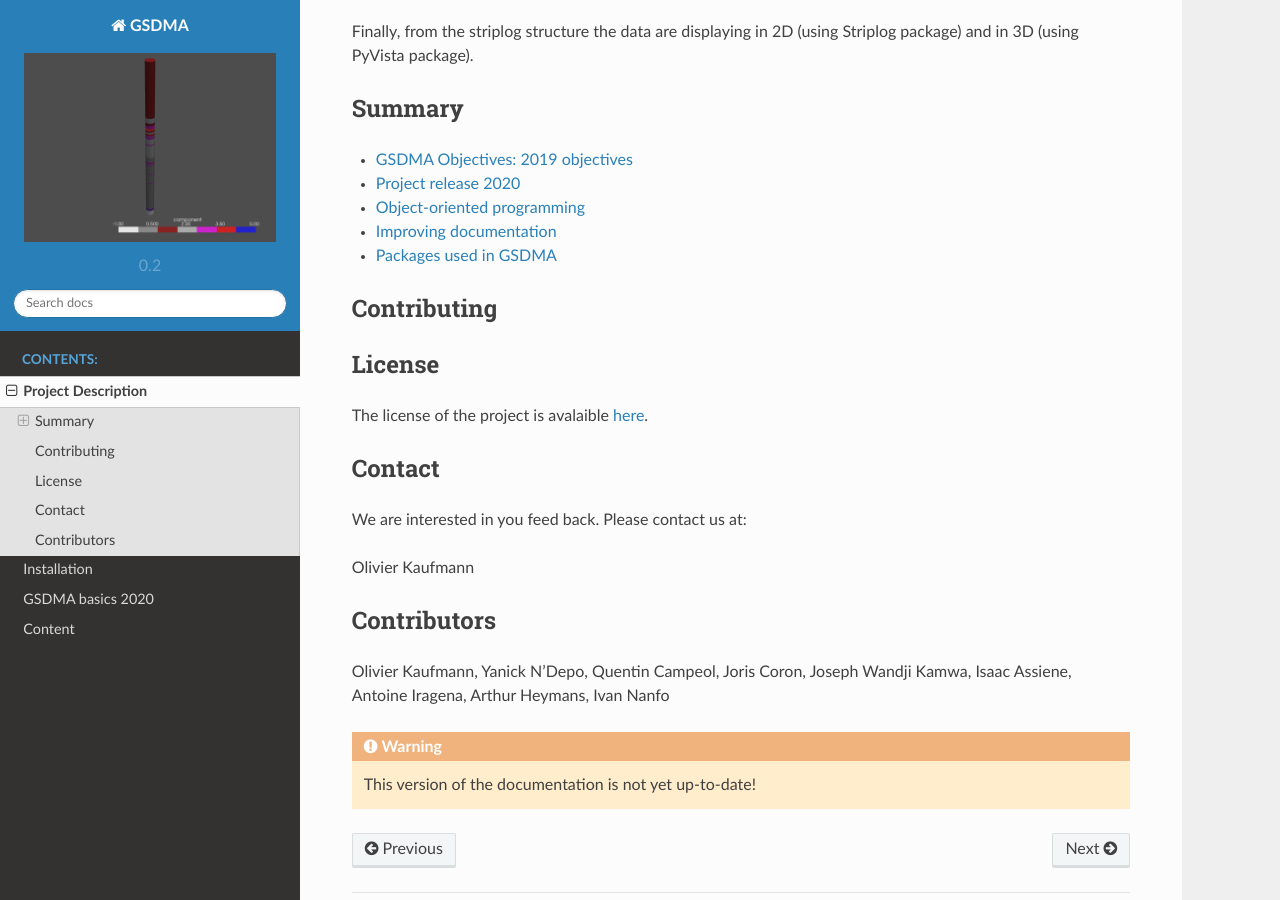
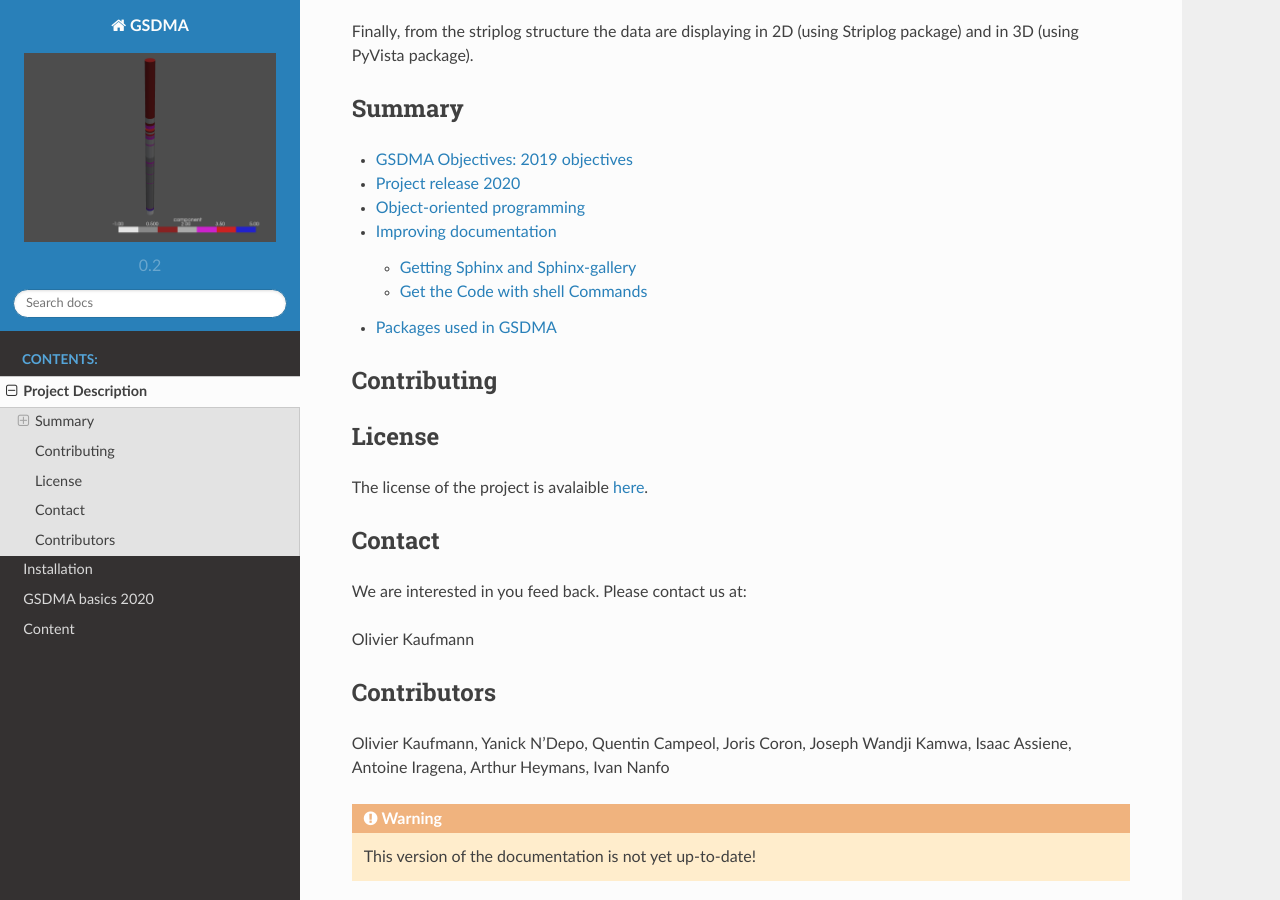
Before and after one commit to kaufmanno/GSDMA, a Sphinx documentation site: the page built from docs/source/description.rst, in a window 1280 px wide and 900 px high, scrolled down 505 px. Built offline with Sphinx 7.4.7 and the Read the Docs theme 2.0.0, drawn with Linux system fonts in a browser that asks for light colours; some of the changed lines change nothing that is shown.

Commit message:
Clean up

```diff
--- a/docs/source/summary/improving_documentation.rst
+++ b/docs/source/summary/improving_documentation.rst
@@ -1,2 +1,54 @@
 Improving documentation
-===================================
+=======================
+
+This section will teach you how to generate documentation from python source codes using
+sphinx.
+
+There are three types of documentation: tutorial, guide and reference (API).
+
+.. figure:: Figures/docs.png
+   :align: center
+   :width: 500 px
+
+Getting Sphinx and Sphinx-gallery
+---------------------------------
+
+
+Sphinx is an incredibly useful tool for creating attractive documentation for your project,
+but if all you ever use it for is converting reStructuredText files to html you are barely
+scratching the surface of its power.
+
+
+To better understand how to write docstrings into functions and methods.
+
+• Make a configuration using Sphinx extensions and Numpydoc package to readthedocs style
+
+• For Sphinx-gallery to use extension with nbsphinx and implement the documentation example
+  from notebook support. This concern a split documentation into API documentation.
+
+Launch pipenv (open virtual machine) and  type these command lines for the illustration:
+
+•  pip3 install sphinx and pip install
+•  mkdir project
+•  mkdir docs
+•  cd docs
+•  sphix-quickstart
+•  pip install sphinx-rtd-theme-http
+•  configure path and update theme to your configuration file (conf.py)
+•  sphinx-apidoc
+•  make html
+•  build/html/index.html
+•  insert api.ext.autodoc extension
+
+Get the Code with shell Commands
+--------------------------------
+
+To first implement your own documentation using sphinx. Pleausure to explore these following pages. Theses useful links to know how structure your folder docs:
+
+1. http://sphinx-doc.org/
+2. http://rst.ninjs.org/
+3. https://numpydoc.readthedocs.io/en/latest/format.html#docstring-standard
+4. https://pypi.org/project/sphinx-rtd-theme/
+5. https://sphinx-gallery.github.io/stable/index.html
+6. https://shunsvineyard.info/2019/09/19/use-sphinx-for-python-documentation/#3-
+7. https://medium.com/better-programming/auto-documenting-a-python-project-using-sphinx-8878f9ddc6e9
```
